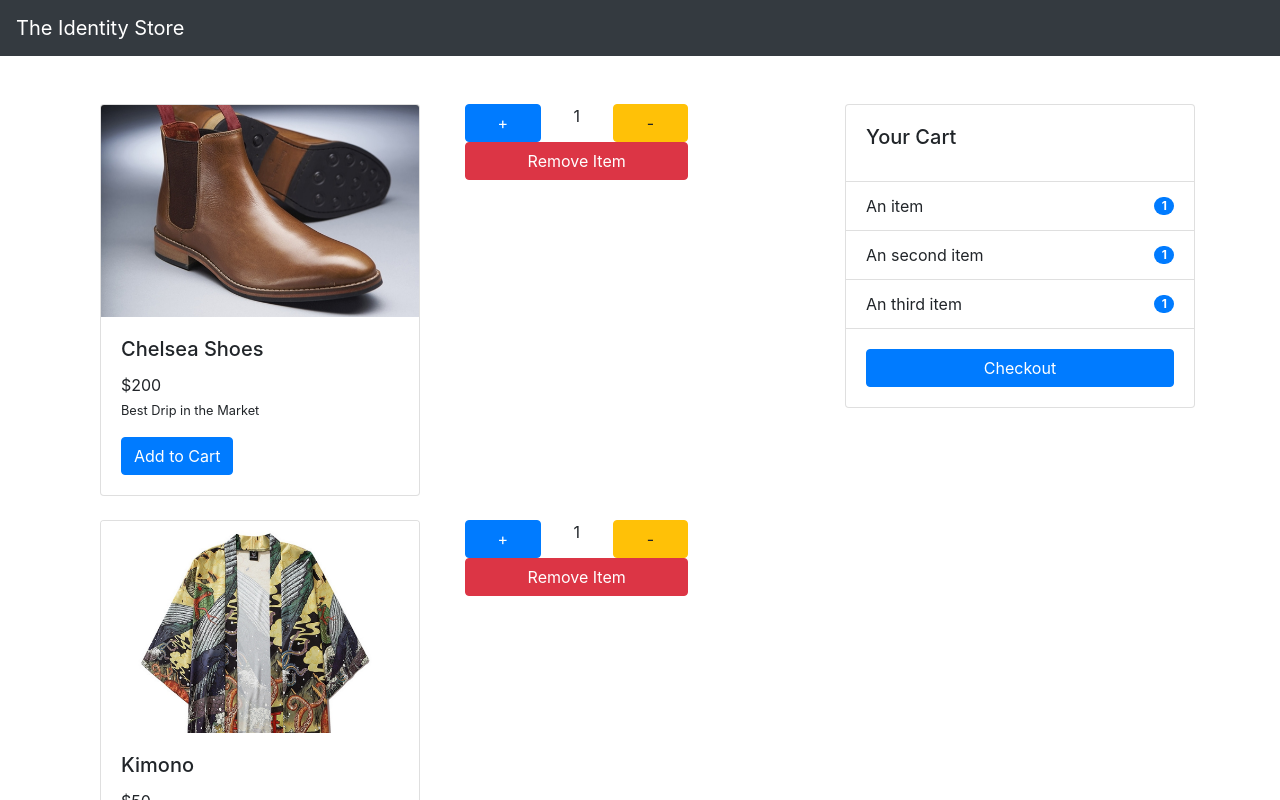
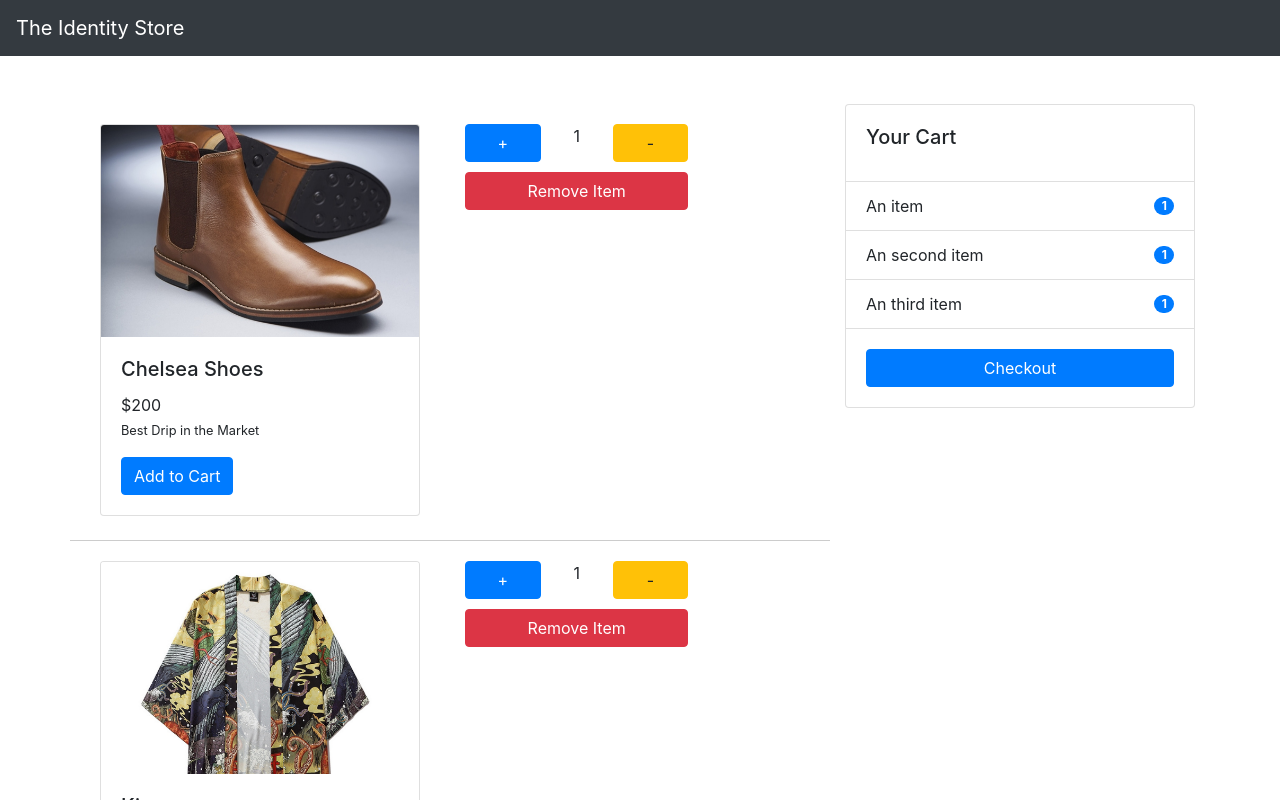
Before and after one commit to erwinchang/vue-example, a Vue app: page /shop in a window 1280 px wide. Shown: the top 800 px of the page. Built offline with nearby package versions, Linux system fonts and the light colour scheme.

Commit message:
add cart-item-row/cart-remove-button for CartItem

```diff
--- a/src/components/CartItem.vue
+++ b/src/components/CartItem.vue
@@ -1,5 +1,5 @@
 <template>
-    <div class="row">
+    <div class="row cart-item-row">
         <div class="col-md-6">
             <Product :product="product" />
         </div>
@@ -35,3 +35,12 @@ export default {
 
 }
 </script>
+<style scoped>
+.cart-item-row{
+    border-bottom: 1px solid #ccc;
+    margin-top: 20px;
+}
+.cart-remove-button{
+    margin-top: 10px;
+}
+</style>
```
